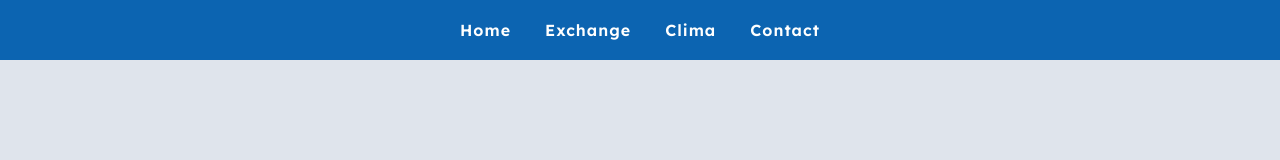
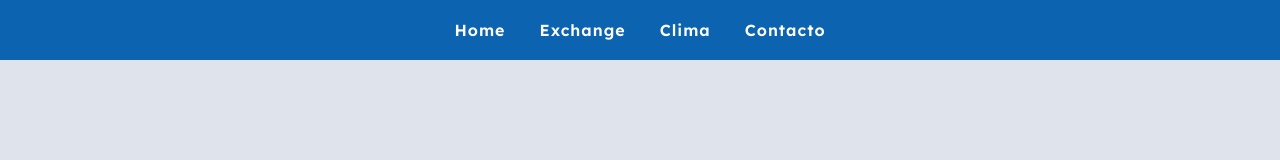
Before and after one commit to jorge088/UsefulApps, a React (Create React App) app: page / in a window 1280 px wide. Shown: the top 160 px of the page. Built offline with nearby package versions, Linux system fonts and the light colour scheme.

Commit message:
changed languaje, to spanish in NavBar component

```diff
--- a/src/Components/Shared/NavBar.js
+++ b/src/Components/Shared/NavBar.js
@@ -23,7 +23,7 @@ const NavBar = () => {
             <li><Link to={'/'} className={styles.nav__categorys__link}>Home</Link></li>
             <li><Link to={'/exchange'} className={styles.nav__categorys__link}>Exchange</Link></li>
             <li><Link to={'/weather'} className={styles.nav__categorys__link}>Clima</Link></li>
-            <li><Link to={'/contact'} className={styles.nav__categorys__link}>Contact</Link></li>
+            <li><Link to={'/contact'} className={styles.nav__categorys__link}>Contacto</Link></li>
           </ul>
 
           <button onClick={handlerShowMenuBtn} className={styles.nav__btnShowMenu}>
@@ -35,7 +35,7 @@ const NavBar = () => {
               <li><Link onClick={handlerClickLink} to={'/'} className={styles.nav__categorys__linkResponsive}>Home</Link></li>
               <li><Link onClick={handlerClickLink} to={'/exchange'} className={styles.nav__categorys__linkResponsive}>Exchange</Link></li>
               <li><Link onClick={handlerClickLink} to={'/weather'} className={styles.nav__categorys__linkResponsive}>Clima</Link></li>
-              <li><Link onClick={handlerClickLink} to={'/contact'} className={styles.nav__categorys__linkResponsive}>Sugerencias</Link></li>
+              <li><Link onClick={handlerClickLink} to={'/contact'} className={styles.nav__categorys__linkResponsive}>Contacto</Link></li>
             </ul>
           }
 
```
